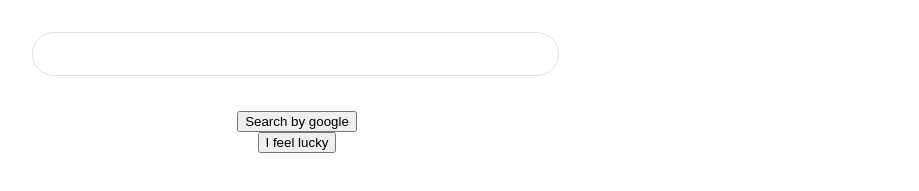
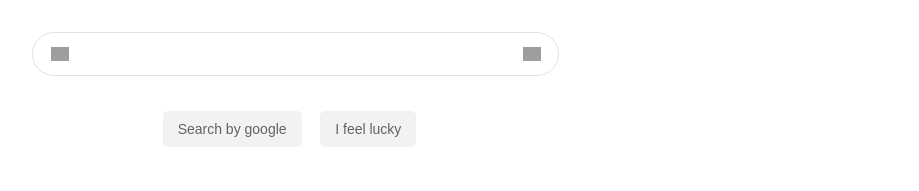
Before and after one commit to GerardoDev25/Platzi__Curso_Pr-ctico_de_HTML_y_CSS, a plain HTML site: page index.html in a window 1280 px wide. Shown: the part 441-632 px from the top of the page, without its empty margins (343-1262 px from the left). Drawn offline with Linux system fonts and the light colour scheme; grey boxes are pictures that could not be loaded.

Commit message:
layout main

```diff
--- a/css/main.css
+++ b/css/main.css
@@ -85,3 +85,54 @@ main .main-input input {
   border: none;
   outline: none;
 }
+
+main .main-input-cotainer:hover {
+  box-shadow: 0 1px 6px 0 #20212447;
+  border-color: #def1d500;
+}
+
+main .main-input .search-icon {
+  background-image: url('https://img.icons8.com/android/24/000000/search.png');
+  background-repeat: no-repeat;
+  background-position: center;
+  background-size: contain;
+  width: 18px;
+  height: 18px;
+}
+
+main .main-input .micro-icon {
+  background-image: url('https://www.gstatic.com/images/branding/googlemic/2x/googlemic_color_24dp.png');
+  background-repeat: no-repeat;
+  background-position: center;
+  background-size: contain;
+  width: 18px;
+  height: 18px;
+  cursor: pointer;
+}
+
+main .main-buttons {
+  width: 530px;
+  margin: 0 auto;
+}
+
+main .main-buttons div {
+  display: inline-block;
+}
+
+main .main-buttons button {
+  height: 36px;
+  background-color: #f2f2f2;
+  border: 0;
+  font-size: 14px;
+  color: #5f6368;
+  border-radius: 5px;
+  padding: 0 15px;
+  cursor: pointer;
+  margin-right: 15px;
+}
+main .main-buttons button:hover {
+
+  border: 1px solid #c6c6c6;
+  box-shadow: 0 1px 1px #000001;
+  color: #222;
+}
```
